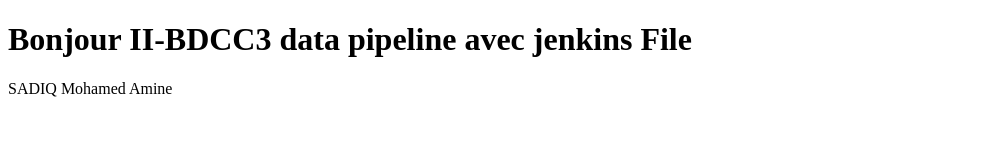
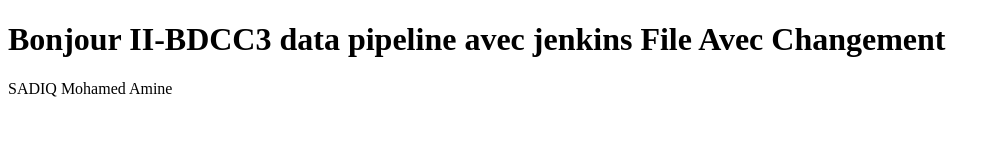
Before and after one commit to AMINESDQ/tp2_jenkins, a plain HTML site: page index.html in a window 1280 px wide. Shown: the whole page, without its empty margins (0-1001 px from the left). Drawn offline with Linux system fonts and the light colour scheme.

Commit message:
add jenkins file avec changement sur index.html

```diff
--- a/index.html
+++ b/index.html
@@ -6,7 +6,7 @@
     <title>Ma Page Web</title>
 </head>
 <body>
-    <h1>Bonjour II-BDCC3 data pipeline avec jenkins File</h1>
+    <h1>Bonjour II-BDCC3 data pipeline avec jenkins File Avec Changement</h1>
     <p> SADIQ Mohamed Amine</p>
 </body>
 </html>
```
